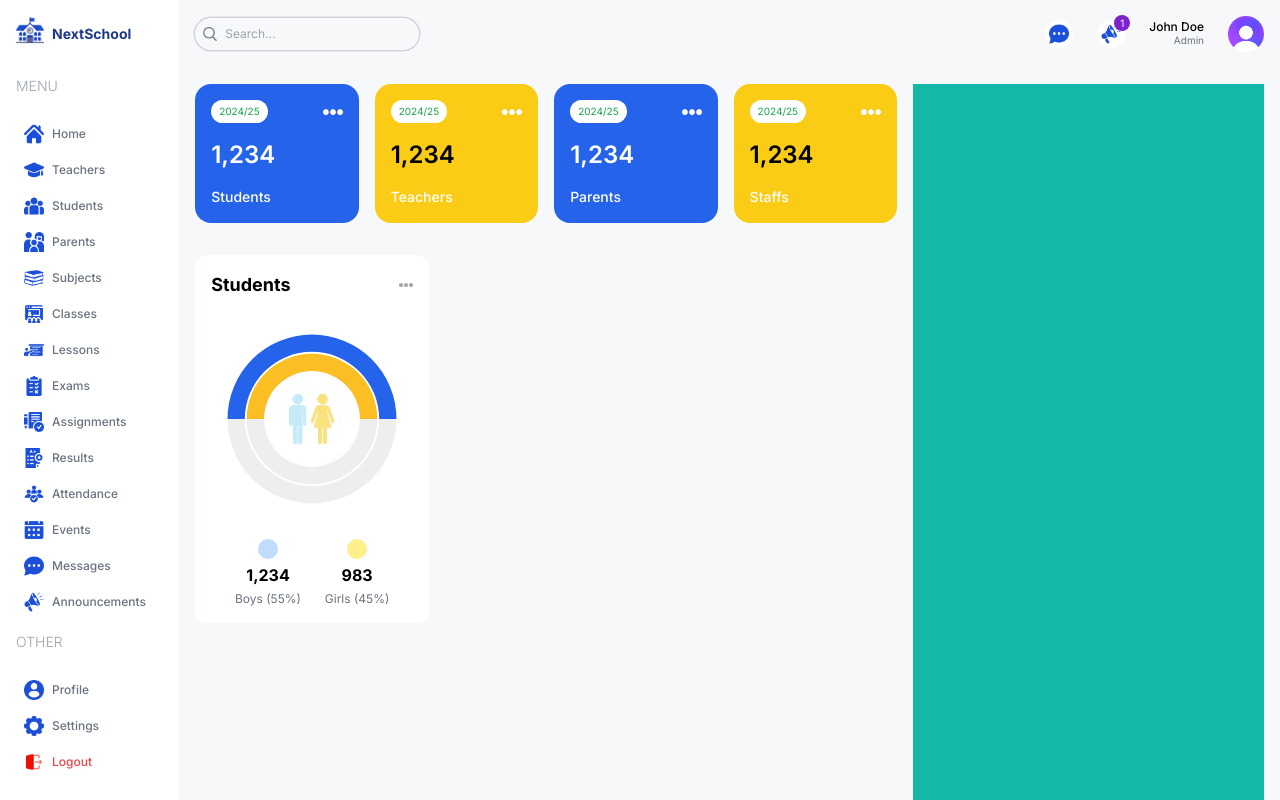
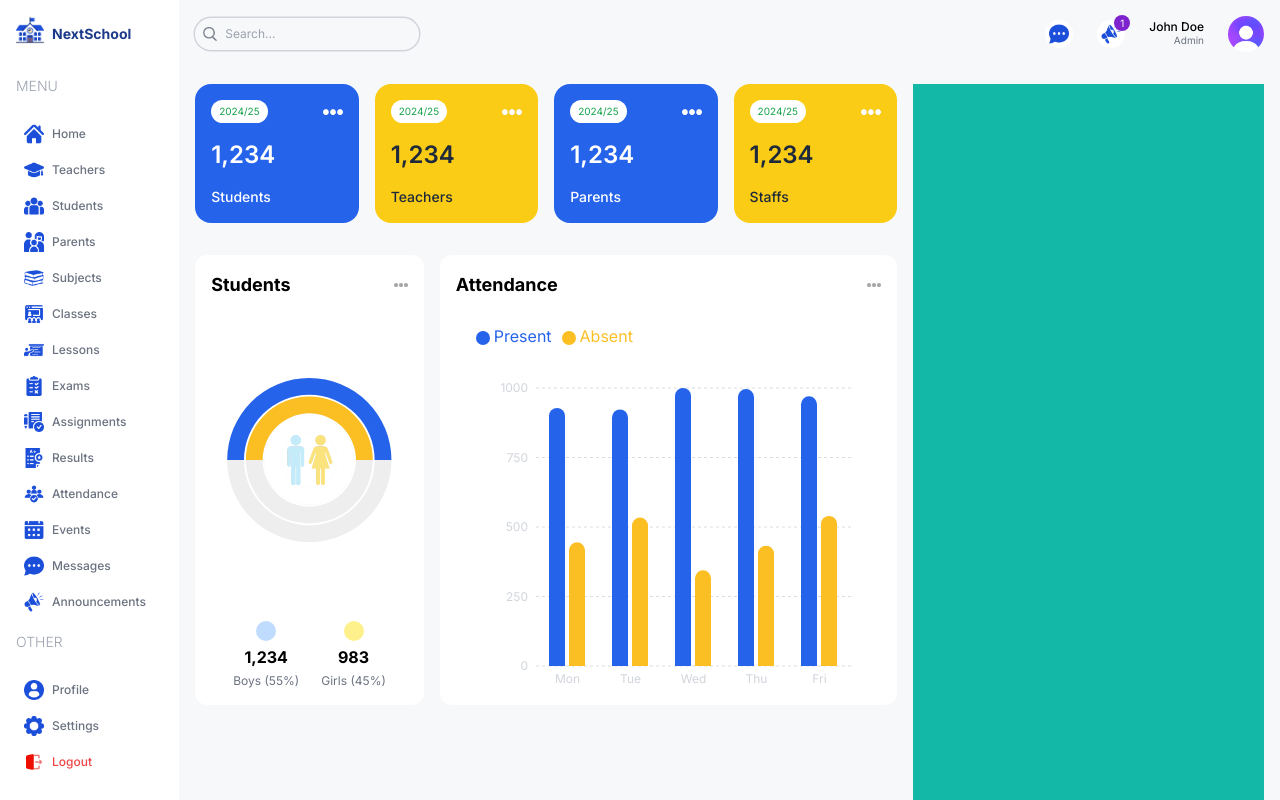
Before and after one commit to rfahlevi/next-school, a Next.js app: page /admin in a window 1280 px wide. Built offline with nearby package versions, Linux system fonts and the light colour scheme.

Commit message:
feat: Animated Bar Cart with ReCharts

```diff
--- a/src/app/(dashboard)/admin/page.tsx
+++ b/src/app/(dashboard)/admin/page.tsx
@@ -1,3 +1,4 @@
+import AttendanceChart from "@/components/AttendanceChart"
 import CountChart from "@/components/CountChart"
 import UserCard from "@/components/UserCard"
 import React from "react"
@@ -19,6 +20,9 @@ const AdminPage = () => {
                     <div className="w-full lg:w-1/3 h-[450px]">
                         <CountChart/>
                     </div>
+                    <div className="w-full lg:w-2/3 h-[450px]">
+                        <AttendanceChart />
+                    </div>
                 </div>
                 {/* BOTTOM CHART */}
                 <div className="w-full lg:w-2/3 h-[450px]">
--- a/src/app/layout.tsx
+++ b/src/app/layout.tsx
@@ -17,7 +17,8 @@ export default function RootLayout({
   return (
     <html lang="en">
       <body className={inter.className}>
-        {children}</body>
+        {children}
+      </body>
     </html>
   );
 }
--- /dev/null
+++ b/src/components/AttendanceChart.tsx
@@ -0,0 +1,72 @@
+"use client"
+import Image from 'next/image';
+import React from 'react'
+
+import { BarChart, Bar, Rectangle, XAxis, YAxis, CartesianGrid, Tooltip, Legend, ResponsiveContainer } from 'recharts';
+
+const data = [
+    {
+        name: 'Mon',
+        present: 928,
+        absent: 445,
+    },
+    {
+        name: 'Tue',
+        present: 923,
+        absent: 534,
+    },
+    {
+        name: 'Wed',
+        present: 1000,
+        absent: 344,
+    },
+    {
+        name: 'Thu',
+        present: 996,
+        absent: 433,
+    },
+    {
+        name: 'Fri',
+        present: 970,
+        absent: 540,
+    },
+];
+
+export const AttendanceChart = () => {
+    return (
+        <div className='bg-white rounded-xl p-4 h-full'>
+            {/* TITLE */}
+            <div className='flex justify-between items-center'>
+                <h1 className='font-bold text-lg'>Attendance</h1>
+                <Image src="/moreDark.png" alt='' width={14} height={14} />
+            </div>
+            {/* CHART */}
+            <div className='w-full h-full pb-4'>
+                <ResponsiveContainer width="100%" height="100%">
+                    <BarChart
+                        width={500}
+                        height={300}
+                        barSize={16}
+                        data={data}
+                        margin={{
+                            top: 5,
+                            right: 30,
+                            left: 20,
+                            bottom: 5,
+                        }}
+                    >
+                        <CartesianGrid strokeDasharray="3 3" vertical={false} stroke='#ddd' />
+                        <XAxis dataKey="name" fontSize={12} axisLine={false} tick={{ fill:"#d1d5db" }} tickLine={false} />
+                        <YAxis fontSize={12} axisLine={false} tick={{ fill:"#d1d5db" }} tickLine={false} />
+                        <Tooltip contentStyle={{ borderRadius:"10px", borderColor:"lightgray" }}/>
+                        <Legend align='left' verticalAlign='top' wrapperStyle={{ paddingTop:"20px", paddingBottom:"40px", textTransform:"capitalize" }}/>
+                        <Bar dataKey="present" fill="#2563EB" legendType='circle' radius={[10, 10, 0, 0]} />
+                        <Bar dataKey="absent" fill="#FBBF24" legendType='circle' radius={[10, 10, 0, 0]} />
+                    </BarChart>
+                </ResponsiveContainer>
+            </div>
+        </div>
+    )
+}
+
+export default AttendanceChart
--- a/src/components/CountChart.tsx
+++ b/src/components/CountChart.tsx
@@ -25,14 +25,14 @@ const data = [
 
 export const CountChart = () => {
     return (
-        <div className='bg-white rounded-xl p-4'>
+        <div className='bg-white rounded-xl p-4 h-full flex flex-col justify-between'>
             {/* TITLE */}
             <div className='flex justify-between items-center'>
                 <h1 className='font-bold text-lg'>Students</h1>
                 <Image src="/moreDark.png" alt='' width={14} height={14} />
             </div>
             {/* CHART */}
-            <div className=' relative flex flex-col justify-center w-full h-60'>
+            <div className='relative w-full h-64'>
                 <ResponsiveContainer width="100%" height="100%">
                     <RadialBarChart cx="50%" cy="50%" innerRadius="40%" outerRadius="100%" barSize={32} data={data}>
                         <RadialBar
--- a/src/components/UserCard.tsx
+++ b/src/components/UserCard.tsx
@@ -1,7 +1,7 @@
 import Image from "next/image"
 
 export const UserCard = ({ type } : { type: String }) => (
-    <div className="rounded-2xl odd:bg-blue-600 even:bg-yellow-400 odd:text-white p-4 flex-1 min-w-[130px]">
+    <div className="rounded-2xl odd:bg-blue-600 even:bg-yellow-400 odd:text-white even:text-slate-800 p-4 flex-1 min-w-[130px]">
       <div className="flex justify-between items-center">
         <span className="text-[10px] bg-white px-2 py-1 rounded-full text-green-600">
           2024/25
@@ -9,7 +9,7 @@ export const UserCard = ({ type } : { type: String }) => (
         <Image src="/more.png" alt="" width={20} height={20} />
       </div>
       <h1 className="text-2xl font-semibold my-4">1,234</h1>
-      <h2 className="capitalize text-sm font-medium odd:text-white  text-gray-500">{type}s</h2>
+      <h2 className="capitalize text-sm font-medium ">{type}s</h2>
     </div>
 )
 
```
